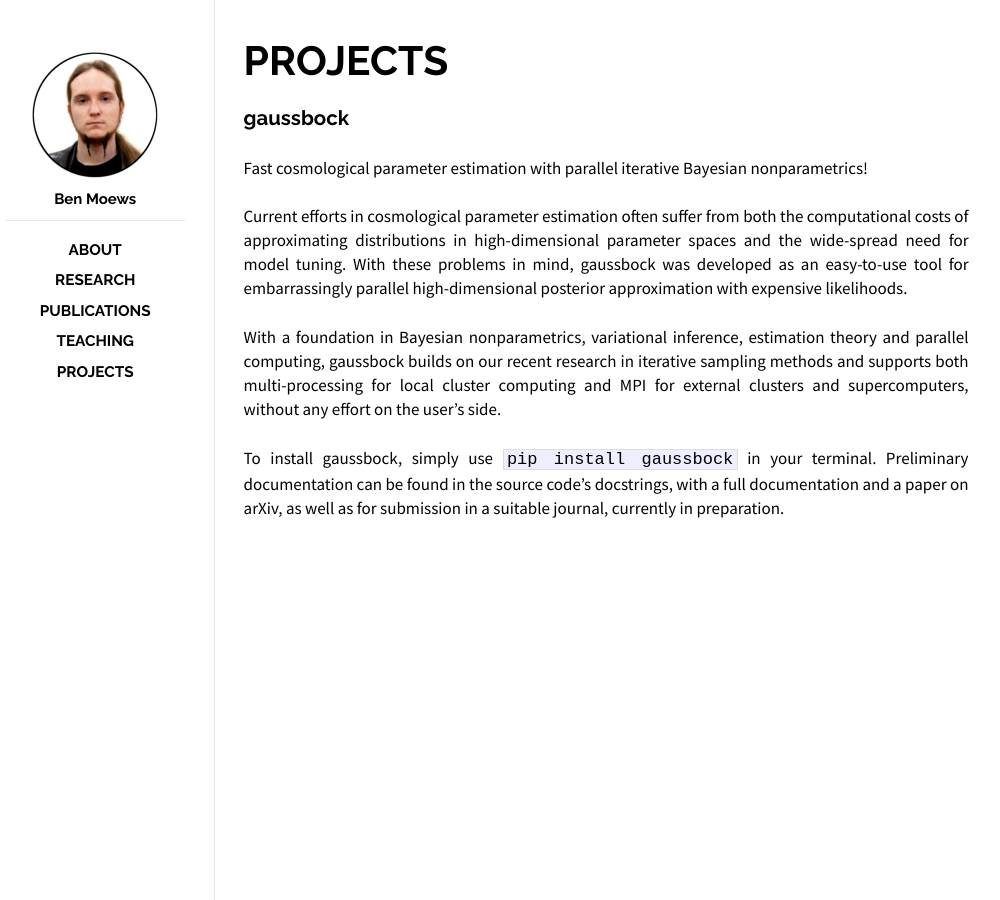
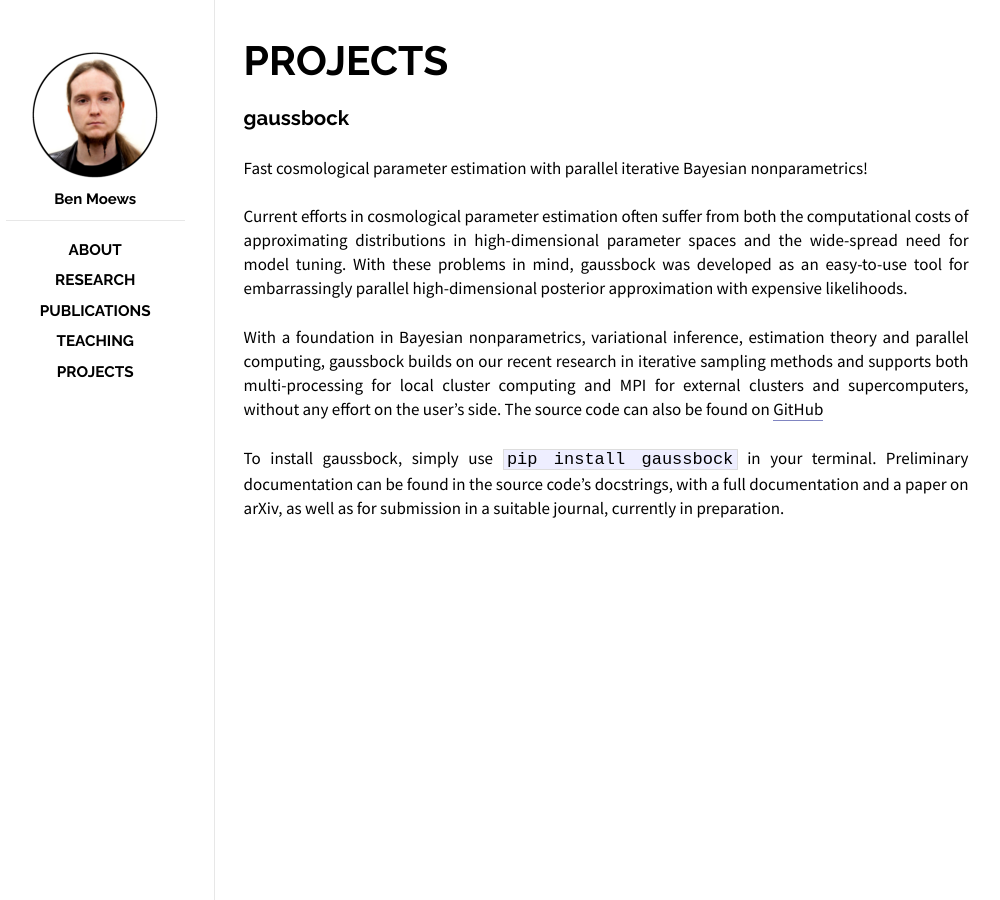
Before and after one commit to moews/moews.github.io, a Jekyll site: the page built from _posts/2017-03-23-projects.md, in a window 1280 px wide. Shown: the whole page, without its empty margins (144-1144 px from the left). Built offline with Jekyll 4.4.1, drawn with Linux system fonts in a browser that asks for light colours.

Commit message:
Update 2017-03-23-projects.md

```diff
--- a/_posts/2017-03-23-projects.md
+++ b/_posts/2017-03-23-projects.md
@@ -13,6 +13,6 @@
 
 Current efforts in cosmological parameter estimation often suffer from both the computational costs of approximating distributions in high-dimensional parameter spaces and the wide-spread need for model tuning. With these problems in mind, gaussbock was developed as an easy-to-use tool for embarrassingly parallel high-dimensional posterior approximation with expensive likelihoods.
 
-With a foundation in Bayesian nonparametrics, variational inference, estimation theory and parallel computing, gaussbock builds on our recent research in iterative sampling methods and supports both multi-processing for local cluster computing and MPI for external clusters and supercomputers, without any effort on the user's side.
+With a foundation in Bayesian nonparametrics, variational inference, estimation theory and parallel computing, gaussbock builds on our recent research in iterative sampling methods and supports both multi-processing for local cluster computing and MPI for external clusters and supercomputers, without any effort on the user's side. The source code can also be found on [GitHub](https://github.com/moews/gaussbock)
 
 To install gaussbock, simply use `pip install gaussbock` in your terminal. Preliminary documentation can be found in the source code's docstrings, with a full documentation and a paper on arXiv, as well as for submission in a suitable journal, currently in preparation.
```
